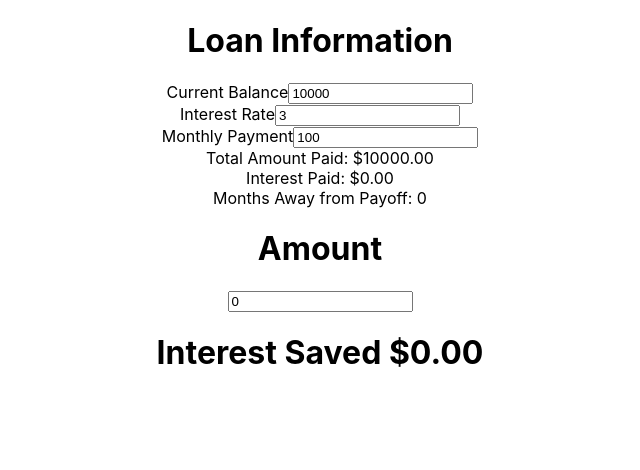
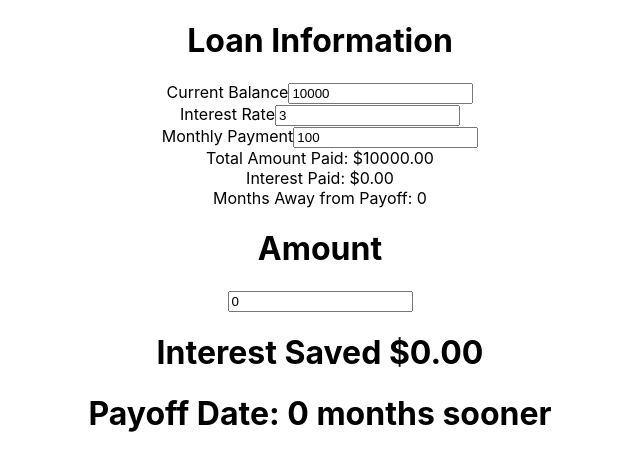
Before and after one commit to andywgarcia/marshmallow, a React (Create React App) app: page / in a window 1280 px wide. Shown: the top 470 px of the page, without its empty margins (320-960 px from the left). Built offline with nearby package versions, Linux system fonts and the light colour scheme.

Commit message:
Calculate months sooner

```diff
--- a/src/TotalCost.js
+++ b/src/TotalCost.js
@@ -1,10 +1,11 @@
 import React from "react";
 import { connect } from "react-redux";
 
-const TotalCost = ({ interestSaved }) => {
+const TotalCost = ({ interestSaved, monthsSooner }) => {
   return (
     <div>
       <h1>Interest Saved ${interestSaved.toFixed(2)}</h1>
+      <h1>Payoff Date: {monthsSooner} months sooner</h1>
     </div>
   );
 };
@@ -14,7 +15,9 @@ const mapStateToProps = (state) => {
     interestSaved:
       state.payoffDetails.totalInterest -
       state.payoffSavingsDetails.totalInterest,
-    totalCost: state.desiredSpending + state.potentialInterestSaved,
+    monthsSooner:
+      state.payoffDetails.payments.length -
+      state.payoffSavingsDetails.payments.length,
   };
 };
 
```
